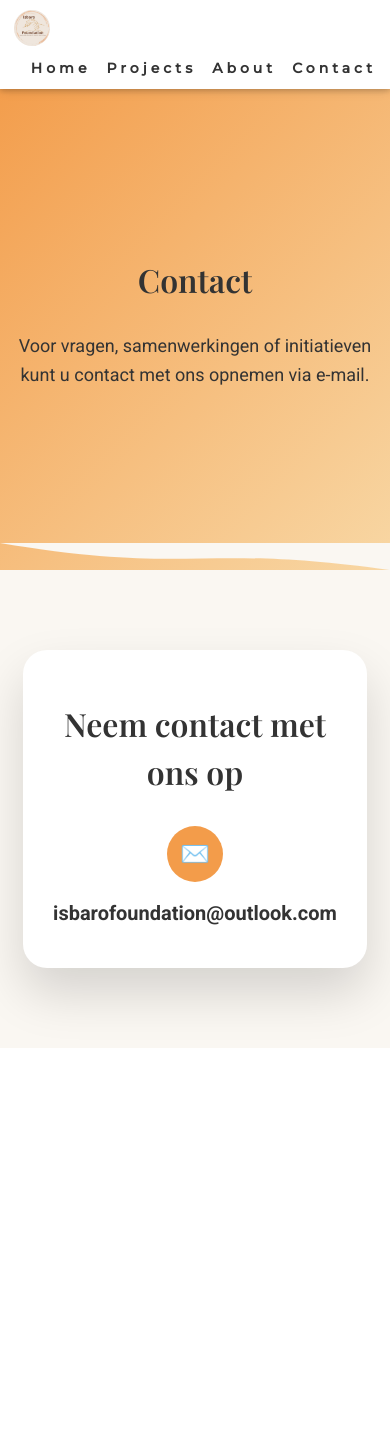
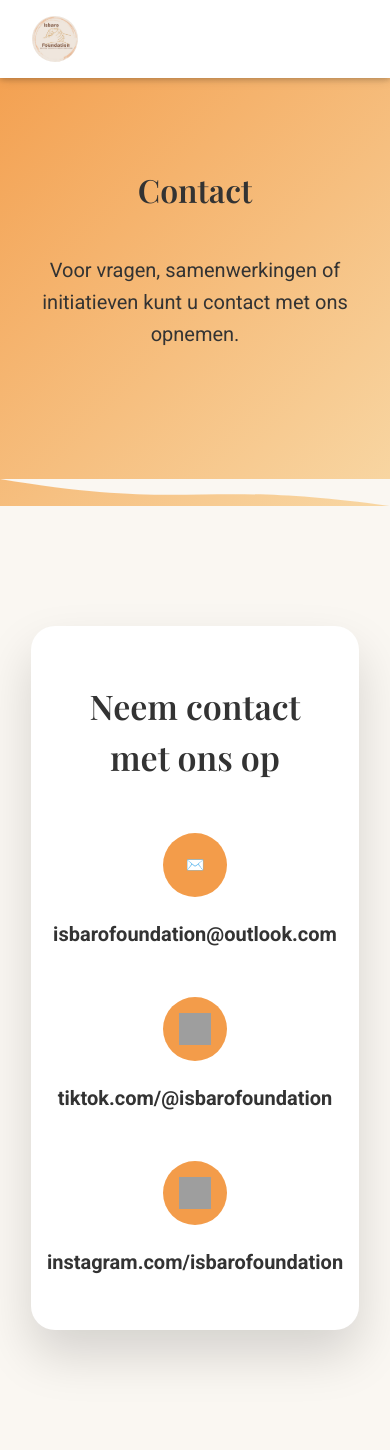
Before and after one commit to AH62421/isbaro-foundation, a Flask app: page /contact in a window 390 px wide. Before the commit the page ends 1048 px from the top, so only its background shows below. Run offline with Flask 3, Linux system fonts and the light colour scheme; grey boxes are pictures that could not be loaded.

Commit message:
Update contact.html

```diff
--- a/templates/contact.html
+++ b/templates/contact.html
@@ -2,13 +2,7 @@
 <html lang="nl">
 <head>
     <meta charset="UTF-8">
-
-    <!-- VERPLICHT VOOR MOBIEL -->
-    <meta name="viewport" content="width=device-width, initial-scale=1.0">
-
     <title>Contact – Isbaro Foundation</title>
-
-    <link rel="icon" type="image/jpg" href="/static/isbaro_background.jpg">
 
     <link rel="stylesheet" href="https://www.w3schools.com/w3css/5/w3.css">
     <link rel="preconnect" href="https://fonts.googleapis.com">
@@ -16,38 +10,27 @@
     <link href="https://fonts.googleapis.com/css2?family=Roboto:wght@300;400;700&family=Playfair+Display:wght@600&family=Montserrat:wght@500&display=swap" rel="stylesheet">
 
     <style>
-        /* ========= GLOBAL FIX ========= */
-        html, body {
-            width: 100%;
-            overflow-x: hidden;
-            overflow-y: auto;
-        }
-
         body {
             margin: 0;
-            padding-top: 72px; /* ✅ ruimte voor vaste navbar */
             font-family: 'Roboto', sans-serif;
             background: #faf7f2;
             color: #333;
         }
 
-        /* ================= NAVBAR ================= */
+        /* NAVBAR */
         .w3-bar {
             min-height: 72px;
             background-color: #ffffff;
         }
-
         .w3-bar-item {
             font-family: 'Montserrat', sans-serif;
             font-weight: bold;
         }
-
         .logo-link {
             display: flex;
             align-items: center;
             padding: 6px 16px;
         }
-
         .navbar-logo {
             height: 46px;
             width: 46px;
@@ -55,7 +38,7 @@
             object-fit: cover;
         }
 
-        /* ================= HERO ================= */
+        /* HERO */
         .hero {
             min-height: 60vh;
             background: linear-gradient(135deg, #F39C4A, #F8D7A4);
@@ -71,6 +54,7 @@
         .hero h1 {
             font-family: 'Playfair Display', serif;
             font-size: 44px;
+            margin-bottom: 20px;
         }
 
         .hero p {
@@ -83,10 +67,9 @@
             position: absolute;
             bottom: 0;
             width: 100%;
-            display: block;
         }
 
-        /* ================= CONTACT ================= */
+        /* CONTACT */
         .contact {
             padding: 120px 8%;
             max-width: 900px;
@@ -96,97 +79,74 @@
         .card {
             background: white;
             border-radius: 24px;
-            padding: 60px;
+            padding: 70px 60px;
             box-shadow: 0 25px 50px rgba(0,0,0,0.15);
             text-align: center;
         }
 
         .card h2 {
             font-family: 'Playfair Display', serif;
-            font-size: 32px;
-            margin-bottom: 30px;
+            font-size: 34px;
+            margin-bottom: 50px;
         }
 
-        .info-item {
+        /* SOCIALS – GROTER & SYMMETRISCH */
+        .social-links {
+            display: flex;
+            flex-direction: column;
+            align-items: center;
+            gap: 40px;
+        }
+
+        .social-item {
+            display: flex;
+            flex-direction: column;
+            align-items: center;
+            text-align: center;
+        }
+
+        .social-icon {
+            width: 64px;
+            height: 64px;
+            border-radius: 50%;
+            background: #F39C4A;
             display: flex;
             align-items: center;
             justify-content: center;
-            font-size: 20px;
-            flex-wrap: wrap;
+            margin-bottom: 14px;
         }
 
-        .info-icon {
-            width: 56px;
-            height: 56px;
-            border-radius: 50%;
-            background: #F39C4A;
-            color: white;
-            display: flex;
-            align-items: center;
-            justify-content: center;
-            font-size: 24px;
-            margin-right: 16px;
+        .social-icon img {
+            width: 32px;
+            height: 32px;
         }
 
-        a.email-link {
+        .social-link {
+            display: inline-block;
+            font-size: 22px;              /* 🔥 GROTERE LINK */
+            padding: 8px 16px;            /* 🔥 GROTER KLIKVLAK */
             color: #333;
             font-weight: bold;
             text-decoration: none;
-            word-break: break-word;
+            font-family: 'Roboto', sans-serif;
+            border-radius: 8px;
         }
 
-        a.email-link:hover {
+        .social-link:hover {
             text-decoration: underline;
+            background: rgba(243, 156, 74, 0.12);
         }
 
-        /* ================= MOBIEL ================= */
+        /* RESPONSIVE */
         @media (max-width: 768px) {
-
-            body {
-                padding-top: 64px;
-            }
-
-            .w3-bar {
-                padding: 4px 6px !important;
-            }
-
-            .navbar-logo {
-                width: 36px;
-                height: 36px;
-            }
-
-            .w3-bar-item {
-                padding: 6px 8px !important;
-                font-size: 14px;
-            }
-
-            .hero {
-                padding: 120px 16px 100px;
-            }
-
             .hero h1 {
                 font-size: 32px;
             }
-
-            .hero p {
-                font-size: 18px;
+            .card {
+                padding: 45px 30px;
             }
-
-            .contact {
-                padding: 80px 6%;
-            }
-
-            .card {
-                padding: 40px 24px;
-            }
-
-            .info-item {
-                flex-direction: column;
-                gap: 16px;
-            }
-
-            .info-icon {
-                margin-right: 0;
+            .social-link {
+                font-size: 20px;
             }
         }
     </style>
@@ -194,14 +154,13 @@
 
 <body>
 
-<!-- ================= NAVBAR ================= -->
 <div class="w3-top">
     <div class="w3-bar w3-wide w3-padding w3-card">
         <a href="/" class="w3-bar-item w3-button logo-link">
-            <img src="/static/isbaro_background.jpg" class="navbar-logo" alt="Isbaro Foundation">
+            <img src="/static/isbaro_background.jpg" class="navbar-logo">
         </a>
 
-        <div class="w3-right">
+        <div class="w3-right w3-hide-small">
             <a href="/" class="w3-bar-item w3-button">Home</a>
             <a href="/projects" class="w3-bar-item w3-button">Projects</a>
             <a href="/about" class="w3-bar-item w3-button">About</a>
@@ -210,12 +169,12 @@
     </div>
 </div>
 
-<!-- ================= HERO ================= -->
+<!-- HERO -->
 <section class="hero">
     <h1>Contact</h1>
     <p>
         Voor vragen, samenwerkingen of initiatieven
-        kunt u contact met ons opnemen via e-mail.
+        kunt u contact met ons opnemen.
     </p>
 
     <svg viewBox="0 0 1440 100" preserveAspectRatio="none">
@@ -224,18 +183,42 @@
     </svg>
 </section>
 
-<!-- ================= CONTACT ================= -->
 <section class="contact">
     <div class="card">
         <h2>Neem contact met ons op</h2>
 
-        <div class="info-item">
-            <div class="info-icon">✉️</div>
-            <div>
-                <a href="mailto:isbarofoundation@outlook.com" class="email-link">
+        <div class="social-links">
+
+            <div class="social-item">
+                <div class="social-icon">✉️</div>
+                <a href="mailto:isbarofoundation@outlook.com"
+                   class="social-link">
                     isbarofoundation@outlook.com
                 </a>
             </div>
+
+            <div class="social-item">
+                <div class="social-icon">
+                    <img src="/static/tiktok.png" alt="TikTok">
+                </div>
+                <a href="https://www.tiktok.com/@isbarofoundation"
+                   class="social-link"
+                   target="_blank">
+                    tiktok.com/@isbarofoundation
+                </a>
+            </div>
+
+            <div class="social-item">
+                <div class="social-icon">
+                    <img src="/static/instagram.png" alt="Instagram">
+                </div>
+                <a href="https://www.instagram.com/isbarofoundation"
+                   class="social-link"
+                   target="_blank">
+                    instagram.com/isbarofoundation
+                </a>
+            </div>
+
         </div>
     </div>
 </section>
```
